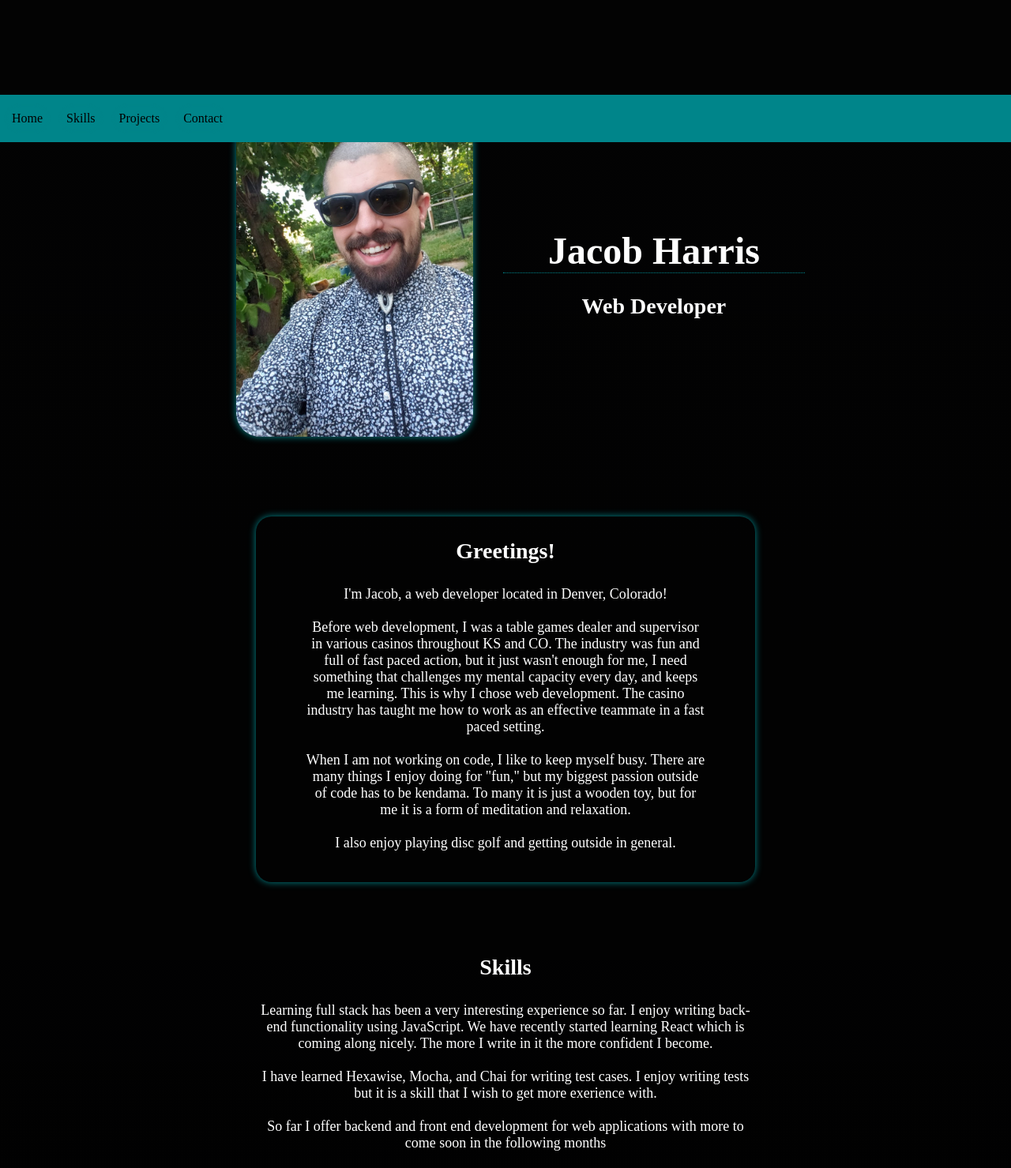
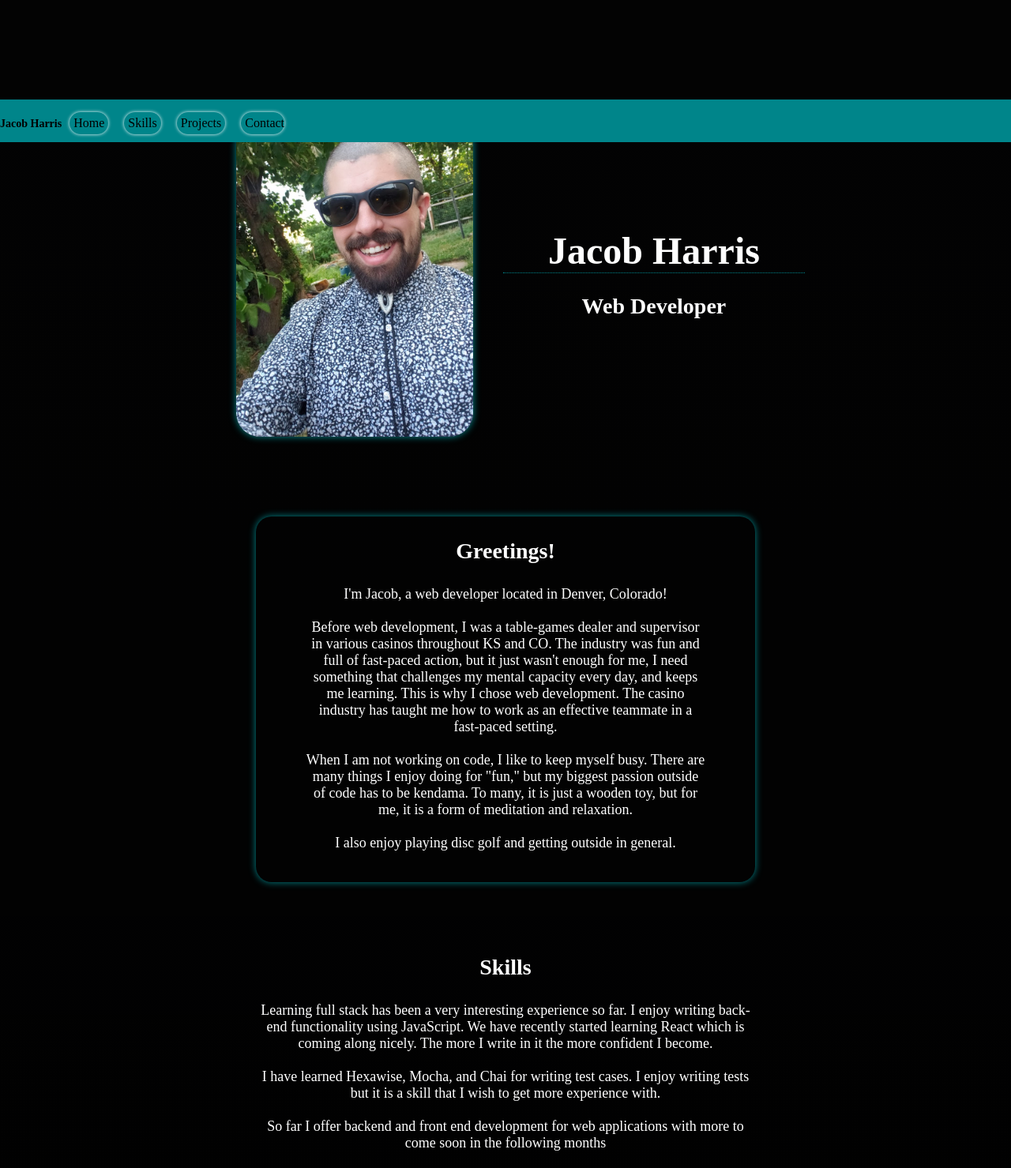
Before and after one commit to jgharris314/jgharris314.github.io, a plain HTML site: page index.html in a window 1280 px wide. Shown: the part 620-2099 px from the top of the page at 79% size. Drawn offline with Linux system fonts and the light colour scheme.

Commit message:
minor tweaks

```diff
--- a/index.html
+++ b/index.html
@@ -24,14 +24,14 @@
             </section>
             <section class="group" id="intro">
                 <h3>Greetings!</h3>
-                <p>I'm Jacob, a web developer located in Denver, Colorado!<br><br>
-                    Before web development, I was a table games dealer and supervisor in various casinos throughout KS and CO.
-                    The industry was fun and full of fast paced action, but it just wasn't enough for me, I need something
-                    that challenges my mental capacity every day, and keeps me learning. This is why I chose web development.
-                    The casino industry has taught me how to work as an effective teammate in a fast paced setting.
-                    <br><br>When I am not working on code, I like to keep myself busy. There are many things I enjoy doing for
-                    "fun," but my biggest passion outside of code has to be kendama. To many it is just a wooden toy, but for me
-                    it is a form of meditation and relaxation.  <br><br>I also enjoy playing disc golf and getting outside in general.<br>
+                <p>
+                    I'm Jacob, a web developer located in Denver, Colorado!
+                    <br><br>
+                     Before web development, I was a table-games dealer and supervisor in various casinos throughout KS and CO. The industry was fun and full of fast-paced action, but it just wasn't enough for me, I need something that challenges my mental capacity every day, and keeps me learning. This is why I chose web development. The casino industry has taught me how to work as an effective teammate in a fast-paced setting.
+                     <br><br>
+                    When I am not working on code, I like to keep myself busy. There are many things I enjoy doing for "fun," but my biggest passion outside of code has to be kendama. To many, it is just a wooden toy, but for me, it is a form of meditation and relaxation.
+                    <br><br>
+                    I also enjoy playing disc golf and getting outside in general.<br>
                     <br>
                      </p>
 
@@ -41,11 +41,10 @@
             <section  class="group" id="abt">
                 <h3 id="about">Skills</h3>
                 <p class="item" >
-                    Learning full stack has been a very interesting experience so far. I enjoy writing back-end functionality
-                    using JavaScript. We have recently started learning React which is coming along nicely. The more I write in
+                    Learning full stack has been a very interesting experience so far. I enjoy writing back-end functionality using JavaScript. We have recently started learning React which is coming along nicely. The more I write in
                     it the more confident I become.<br><br>
                     I have learned Hexawise, Mocha, and Chai for writing test cases. I enjoy writing tests but it is a skill that I
-                    wish to get more exerience with.<br><br>
+                    wish to get more experience with.<br><br>
                     So far I offer backend and front end development for web applications with more to come soon
                     in the following months
                 </p>
@@ -54,9 +53,8 @@
 
 
             </section>
-            <h3>Projects</h3>
             <section class="group" id="projectGroup">
-
+                <h3>Projects</h3>
 
                 <div class="projectItem" id="project1">
                     <h4>Project Title 1</h4>
@@ -92,9 +90,11 @@
 
                 </div>
             </section>
-            <h3>Let's Collaborate!</h3>
+
             <section class="group" id="contact">
-
+                <div class="flt">
+                <h3>Let's Collaborate!</h3>
+                </div>
                 <div class="item" id="form">
                 <form action="https://formspree.io/f/mnqoyero" method="POST">
                     <div class="formItem">
@@ -129,7 +129,9 @@
         </main>
         <footer>
             <section class="group" id="footerGroup">
+                <h5>Jacob Harris</h5>
                 <nav>
+
                     <ul class=navGroup>
                         <li class="navItem"><a href="#introPhoto">Home</a></li>
                         <li class="navItem"><a href="#about">Skills</a></li>
--- a/styles.css
+++ b/styles.css
@@ -82,10 +82,16 @@ h2 {
 }
 
 h3 {
-        justify-content: center;
-        text-align: center;
-        font-size: 28px;
+    justify-content: center;
+    text-align: center;
+    font-size: 28px;
+}
 
+#footerGroup h5 {
+
+    color: black;
+    font-size: 14px;
+    margin-bottom: 0;
 }
 
 .socialGroup img {
@@ -119,13 +125,14 @@ h3 {
 .navGroup {
     display: flex;
     flex-flow: row wrap;
+    margin-bottom: 10px;
 }
 
 .navItem {
 
     display: inline-flex;
     flex: 1;
-    box-shadow: 0 0 4px #00858a;
+    box-shadow: 0 0 4px #ffffff;
     margin: 0 10px 0 10px ;
     justify-content: center;
     border-radius: 20px;
@@ -209,8 +216,8 @@ label,input {
 }
 
 #footerGroup {
-    margin: 0;
-    padding: 0;
+    margin: auto;
+    padding: auto;
 }
 
 
@@ -256,6 +263,12 @@ label,input {
         margin-right: 25%;
         display: block;
     }
+    .test {
+        margin-left: 25%;
+        margin-right: 25%;
+        display: block;
+
+    }
 
    #introPhoto{
        padding: 0 15%;
@@ -285,7 +298,7 @@ label,input {
     #projectGroup {
         margin-left: 25%;
         margin-right: 25%;
-        display:flex;
+        flex-flow: row;
     }
 
 
@@ -295,14 +308,13 @@ label,input {
     }
 
     #selfie {
-
         max-width: 300px;
     }
 
     .projectItem {
         flex-direction: column nowrap;
         font-size: 18px;
-
         width: 100%;
     }
+
 }
```
